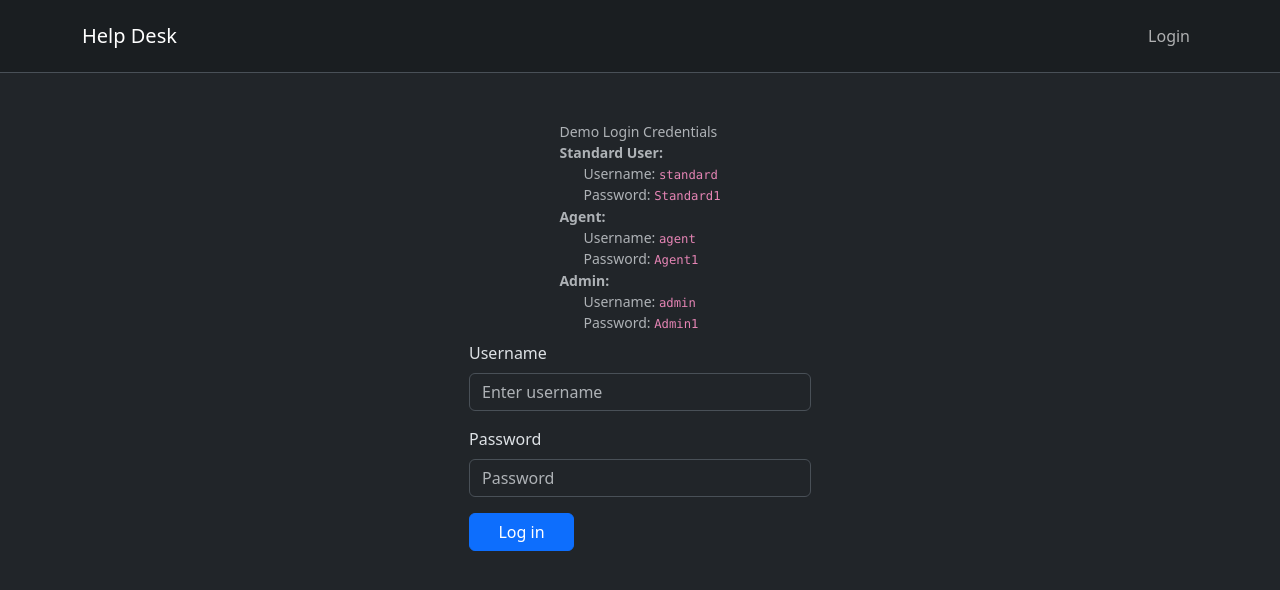
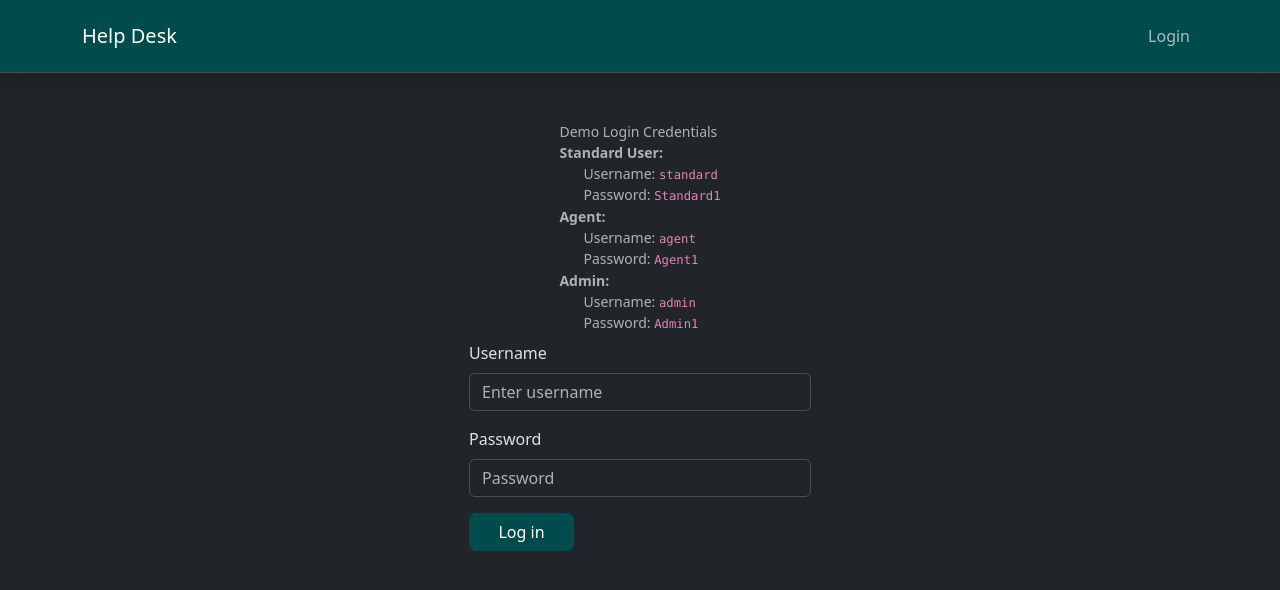
Before and after one commit to DorukEmre/java-ai-help-desk, a React (Vite) app in the folder frontend/: page /login in a window 1280 px wide. Shown: the top 590 px of the page. Built offline with nearby package versions, Linux system fonts and the light colour scheme; no server answers; what @cloudinary/url-gen would draw is missing.

Commit message:
Change primary color

```diff
--- a/frontend/src/components/Header.tsx
+++ b/frontend/src/components/Header.tsx
@@ -14,8 +14,8 @@ const Header = () => {
   };
 
   return (
-    <header className="border-bottom position-sticky top-0 start-0 z-3">
-      <Navbar expand="lg" className="bg-body-sunken p-3">
+    <header className="shadow border-bottom position-sticky top-0 start-0 z-3">
+      <Navbar expand="lg" className="bg-primary p-3">
         <Container>
           <Navbar.Brand as={Link} to="/">Help Desk</Navbar.Brand>
           <Navbar.Toggle aria-controls="header-navbar-nav" />
--- a/frontend/src/components/TicketAssignment.tsx
+++ b/frontend/src/components/TicketAssignment.tsx
@@ -61,7 +61,7 @@ export const TicketAssignment = ({ currentStatus, handleUpdateStatus, agents, cu
           </Form.Select>
 
           <RequestButton
-            variant="outline-secondary"
+            variant="outline-primary-light"
             onClick={onUpdateStatus}
             disabled={anyLoading}
             isLoading={isLoading.isUpdatingStatus}
@@ -96,7 +96,7 @@ export const TicketAssignment = ({ currentStatus, handleUpdateStatus, agents, cu
           </Form.Select>
 
           <RequestButton
-            variant="outline-secondary"
+            variant="outline-primary-light"
             onClick={onUpdateAgentId}
             disabled={anyLoading}
             isLoading={isLoading.isUpdatingAgent}
--- a/frontend/src/scss/_custom.scss
+++ b/frontend/src/scss/_custom.scss
@@ -1,81 +1,33 @@
 @import "bootstrap/scss/functions";
-@import "bootstrap/scss/variables";
 
-// /* =========================
-//    Core brand colors
-//    ========================= */
-// $primary: #c44dd8;
-// $secondary: #3b82f6;
-// $success: #22c55e;
-// $info: #38bdf8;
-// $warning: #facc15;
-// $danger: #ef4444;
-
-// /* =========================
-//    Dark surfaces
-//    ========================= */
-// $body-bg: #030318;
-
-// $body-secondary-bg: tint-color($body-bg, 12%);
-// $body-tertiary-bg: tint-color($body-bg, 20%);
-
-// /* Cards, dropdowns, modals */
-// $card-bg: $body-secondary-bg;
-// $dropdown-bg: $body-secondary-bg;
-// $modal-content-bg: $body-secondary-bg;
-
-// /* =========================
-//    Text colors
-//    ========================= */
-// $body-color: rgba(#fff, 0.87);
-// $headings-color: #fff;
-// $muted: rgba(#fff, 0.6);
-
-// /* =========================
-//    Links
-//    ========================= */
-// $link-color: $primary;
-// $link-hover-color: tint-color($primary, 15%);
-
-// /* =========================
-//    Borders & dividers
-//    ========================= */
-// $border-color: rgba(#fff, 0.12);
-
-// /* =========================
-//    Forms
-//    ========================= */
-// $input-bg: $body-tertiary-bg;
-// $input-color: $body-color;
-// $input-border-color: $border-color;
-// $input-placeholder-color: rgba(#fff, 0.45);
-
-// $input-focus-border-color: $primary;
-// $input-focus-box-shadow: 0 0 0 .2rem rgba($primary, .25);
-
-// /* =========================
-//    Navbars
-//    ========================= */
-// $navbar-dark-bg: $body-tertiary-bg;
-// $navbar-dark-color: rgba(#fff, .8);
-// $navbar-dark-hover-color: #fff;
-// $navbar-dark-active-color: #fff;
-
-// /* =========================
-//    Bootstrap import
-//    ========================= */
+// // /* =========================
+// //    Core brand colors
+// //    ========================= */
+$primary: #004c4c;
+// $secondary: lighten($primary, 20%);
+// // $success: #22c55e;
+// // $info: #38bdf8;
+// // $warning: #facc15;
+// // $danger: #ef4444;
 
 
-:root {
-  --bs-body-sunken-bg: color-mix(in srgb, black 20%, var(--bs-body-bg));
+// @import "bootstrap/scss/variables";
+
+$primary-light: lighten($primary, 16%) !important;
+// $primary-lighter: lighten($primary, 30%) !important; // 30% lighter
+// $primary-dark: darken($primary, 10%); // 10% darker
+
+.btn-outline-primary-light {
+  background-color: transparent;
+  border-color: $primary-light;
+  color: $primary-light;
+
+  &:hover {
+    background-color: $primary !important;
+    border-color: $primary !important;
+    color: var(--bs-body-color) !important;
+  }
 }
 
-[data-bs-theme="dark"] {
-  --bs-body-sunken-bg: color-mix(in srgb, black 20%, var(--bs-body-bg));
-}
-
-.bg-body-sunken {
-  background-color: var(--bs-body-sunken-bg) !important;
-}
 
 @import "bootstrap/scss/bootstrap";
```
